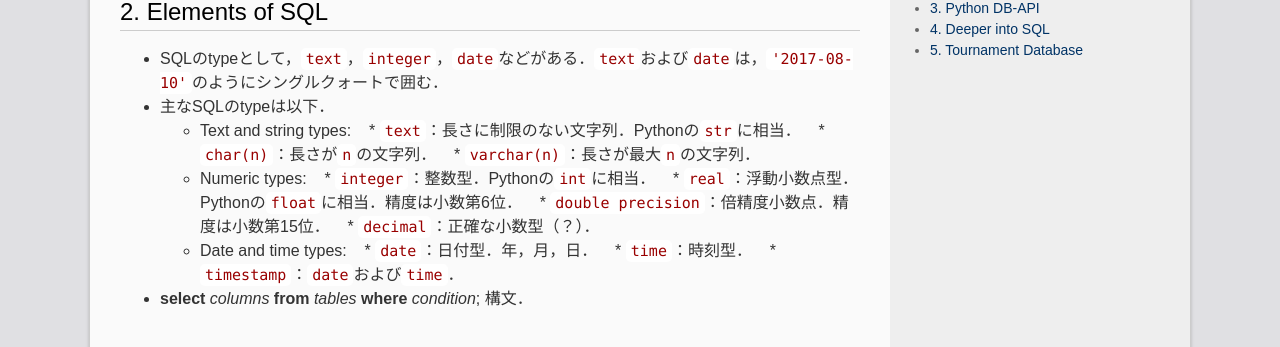
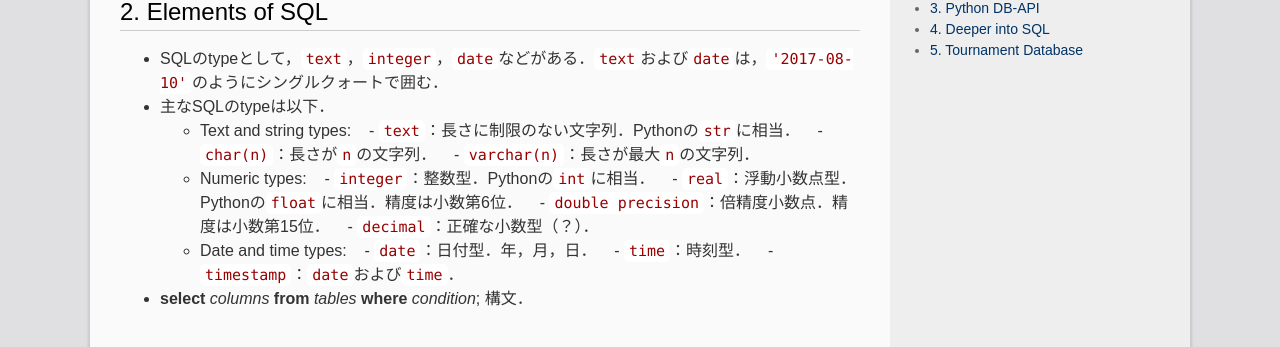
Before and after one commit to madoreenu/haltaro.github.io, a Jekyll site: the page built from _posts/2017-08-10-udacity-rdb.md, in a window 1280 px wide. Shown: the part 692-1039 px from the top of the page. Built offline with Jekyll 4.4.1, drawn with Linux system fonts in a browser that asks for light colours.

```diff
--- a/_posts/2017-08-10-udacity-rdb.md
+++ b/_posts/2017-08-10-udacity-rdb.md
@@ -22,18 +22,18 @@ categories:
 * SQLのtypeとして，`text`，`integer`，`date`などがある．`text`および`date`は，`'2017-08-10'`のようにシングルクォートで囲む．
 * 主なSQLのtypeは以下．
   * Text and string types:
-    * `text`：長さに制限のない文字列．Pythonの`str`に相当．
-    * `char(n)`：長さが`n`の文字列．
-    * `varchar(n)`：長さが最大`n`の文字列．
+    - `text`：長さに制限のない文字列．Pythonの`str`に相当．
+    - `char(n)`：長さが`n`の文字列．
+    - `varchar(n)`：長さが最大`n`の文字列．
   * Numeric types:
-    * `integer`：整数型．Pythonの`int`に相当．
-    * `real`：浮動小数点型．Pythonの`float`に相当．精度は小数第6位．
-    * `double precision`：倍精度小数点．精度は小数第15位．
-    * `decimal`：正確な小数型（？）．
+    - `integer`：整数型．Pythonの`int`に相当．
+    - `real`：浮動小数点型．Pythonの`float`に相当．精度は小数第6位．
+    - `double precision`：倍精度小数点．精度は小数第15位．
+    - `decimal`：正確な小数型（？）．
   * Date and time types:
-    * `date`：日付型．年，月，日．
-    * `time`：時刻型．
-    * `timestamp`：`date`および`time`．
+    - `date`：日付型．年，月，日．
+    - `time`：時刻型．
+    - `timestamp`：`date`および`time`．
 * **select** *columns* **from** *tables* **where** *condition*; 構文．
 
 # 3. Python DB-API
```
